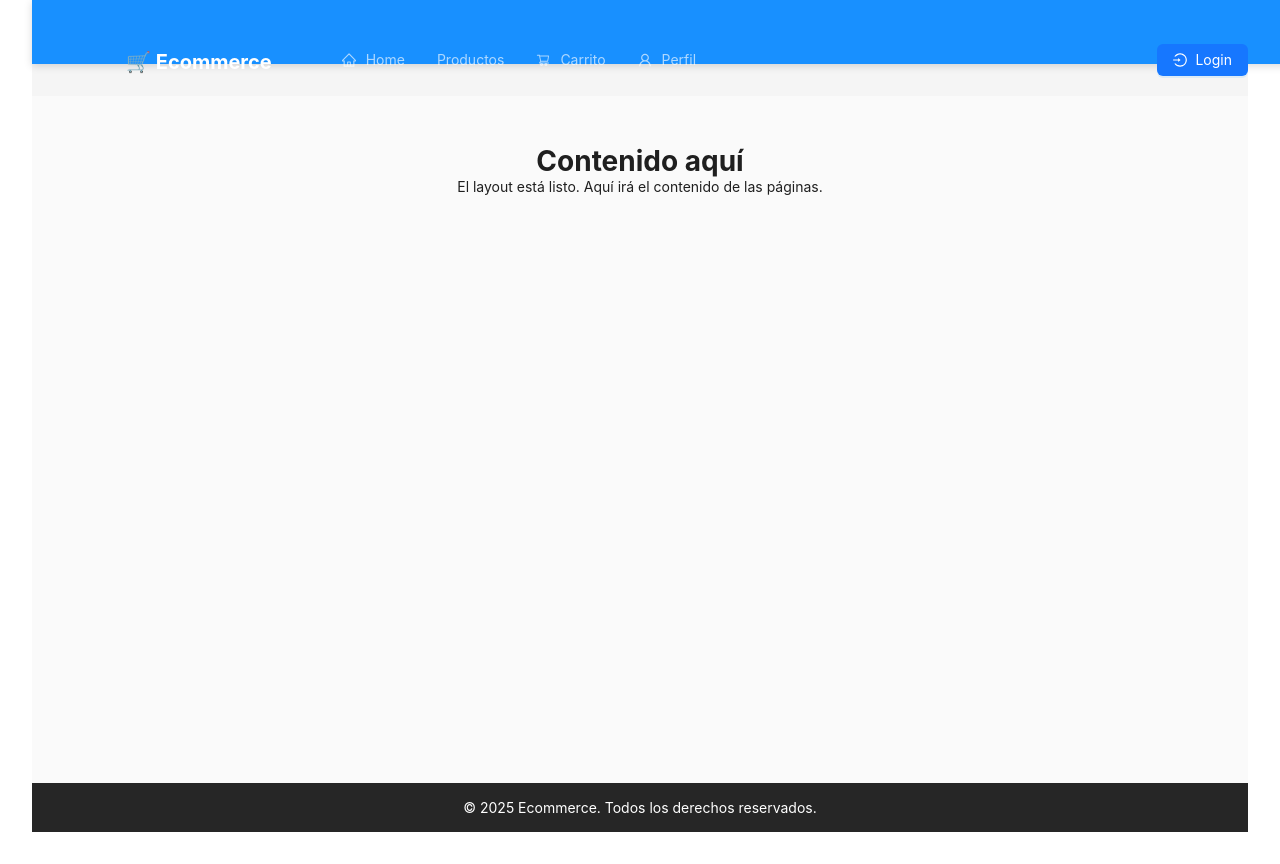
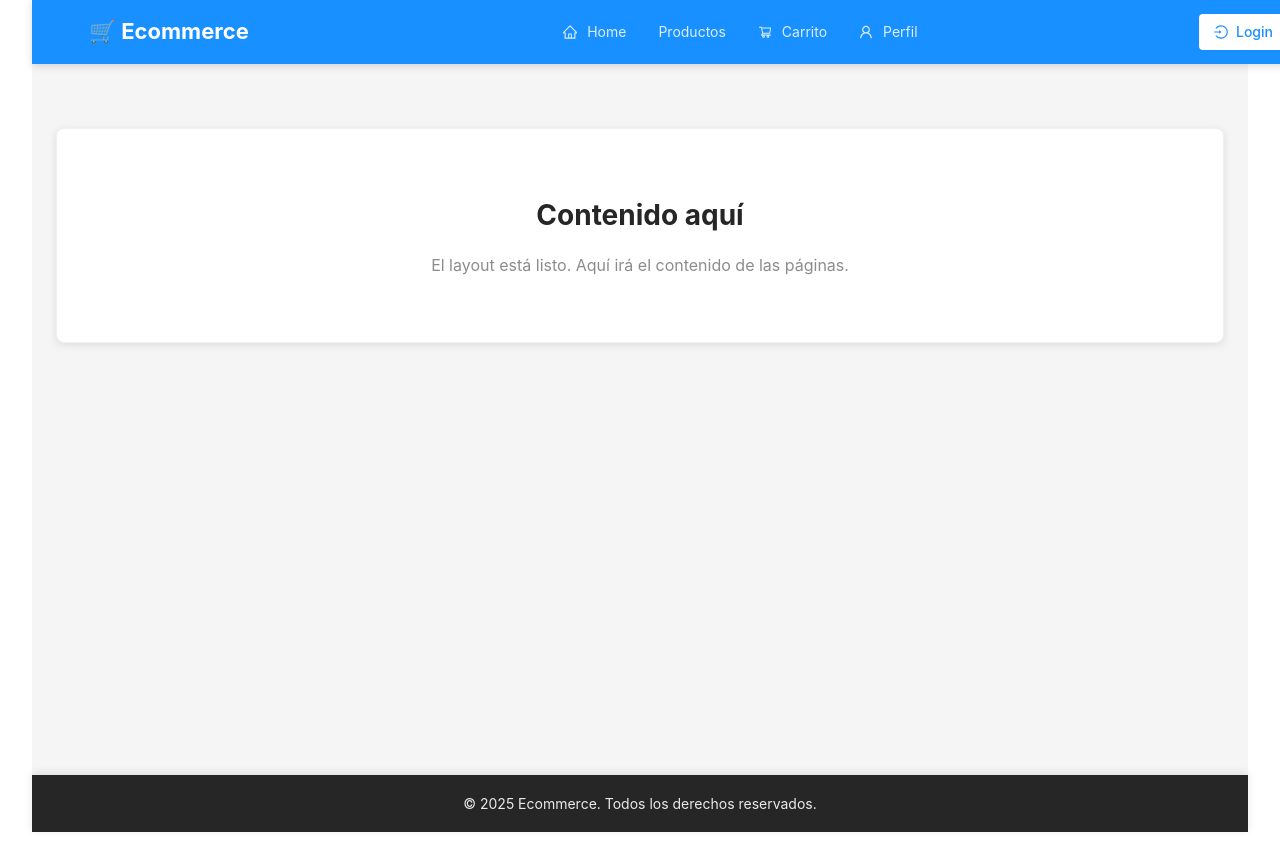
Before and after one commit to Miguelll123/Eccomerce-Proyect-react, a React (Vite) app: page / in a window 1280 px wide. Built offline with nearby package versions, Linux system fonts and the light colour scheme.

Commit message:
layout creado con ant design

```diff
--- a/src/App.jsx
+++ b/src/App.jsx
@@ -1,4 +1,4 @@
-import { ConfigProvider } from 'antd';
+import { ConfigProvider, Card } from 'antd';
 import esES from 'antd/locale/es_ES';
 import Layout from './components/layout/Layout';
 import './App.css';
@@ -7,9 +7,22 @@ function App() {
   return (
     <ConfigProvider locale={esES}>
       <Layout>
-        <div style={{ padding: '24px', textAlign: 'center' }}>
-          <h1>Contenido aquí</h1>
-          <p>El layout está listo. Aquí irá el contenido de las páginas.</p>
+        <div style={{ maxWidth: '1200px', margin: '0 auto', width: '100%' }}>
+          <Card
+            style={{
+              boxShadow: '0 2px 8px rgba(0, 0, 0, 0.1)',
+              borderRadius: '8px'
+            }}
+          >
+            <div style={{ textAlign: 'center', padding: '40px 20px' }}>
+              <h1 style={{ color: '#262626', marginBottom: '16px', fontSize: '28px' }}>
+                Contenido aquí
+              </h1>
+              <p style={{ color: '#8c8c8c', fontSize: '16px', margin: 0 }}>
+                El layout está listo. Aquí irá el contenido de las páginas.
+              </p>
+            </div>
+          </Card>
         </div>
       </Layout>
     </ConfigProvider>
--- a/src/components/layout/Footer.scss
+++ b/src/components/layout/Footer.scss
@@ -4,10 +4,13 @@
   text-align: center;
   background: $text-primary;
   color: white;
-  padding: 16px 0;
+  padding: 20px 0;
   margin-top: auto;
+  box-shadow: 0 -2px 8px rgba(0, 0, 0, 0.1);
 
   p {
     margin: 0;
+    font-size: 14px;
+    opacity: 0.9;
   }
 }
--- a/src/components/layout/Header.jsx
+++ b/src/components/layout/Header.jsx
@@ -1,4 +1,4 @@
-import { Layout, Menu, Button, Space } from 'antd';
+import { Layout, Menu, Button } from 'antd';
 import { HomeOutlined, ShoppingCartOutlined, UserOutlined, LoginOutlined } from '@ant-design/icons';
 import './Header.scss';
 
@@ -39,11 +39,11 @@ function Header() {
           items={menuItems}
           className="header-menu"
         />
-        <Space className="header-actions">
-          <Button type="primary" icon={<LoginOutlined />}>
+        <div className="header-actions">
+          <Button type="primary" icon={<LoginOutlined />} size="default">
             Login
           </Button>
-        </Space>
+        </div>
       </div>
     </AntHeader>
   );
--- a/src/components/layout/Header.scss
+++ b/src/components/layout/Header.scss
@@ -8,32 +8,27 @@
   width: 100%;
   z-index: 1000;
   box-shadow: 0 2px 8px rgba(0, 0, 0, 0.15);
+  height: 64px;
+  line-height: 64px;
 }
 
 .header-content {
   display: flex;
   align-items: center;
   justify-content: space-between;
-  max-width: 1200px;
-  margin: 0 auto;
   width: 100%;
   padding: 0 24px;
+  height: 64px;
+  gap: 16px;
 }
 
 .logo {
   color: white;
-  font-size: 20px;
+  font-size: 22px;
   font-weight: bold;
-  margin-right: 24px;
-
-  a {
-    color: white;
-    text-decoration: none;
-
-    &:hover {
-      color: rgba(255, 255, 255, 0.8);
-    }
-  }
+  white-space: nowrap;
+  cursor: pointer;
+  flex-shrink: 0;
 }
 
 .header-menu {
@@ -41,8 +36,39 @@
   background: transparent;
   border-bottom: none;
   line-height: 64px;
+  min-width: 0;
+  display: flex;
+  justify-content: center;
+
+  .ant-menu-item {
+    color: rgba(255, 255, 255, 0.85) !important;
+
+    &:hover {
+      color: white !important;
+    }
+
+    &.ant-menu-item-selected {
+      color: white !important;
+      border-bottom-color: white !important;
+    }
+  }
 }
 
 .header-actions {
-  margin-left: auto;
+  flex-shrink: 0;
+  white-space: nowrap;
+
+  .ant-btn {
+    height: 36px;
+    border-radius: 4px;
+    background: white;
+    color: $primary-color;
+    border: none;
+    font-weight: 500;
+
+    &:hover {
+      background: rgba(255, 255, 255, 0.9);
+      color: $primary-color;
+    }
+  }
 }
--- a/src/components/layout/Layout.scss
+++ b/src/components/layout/Layout.scss
@@ -2,11 +2,15 @@
 
 .app-layout {
   min-height: 100vh;
+  display: flex;
+  flex-direction: column;
 }
 
 .layout-content {
+  flex: 1;
   min-height: calc(100vh - 64px - 60px);
-  padding: 24px;
-  background: $background-light;
+  padding: 32px 24px;
+  background: #f5f5f5;
   margin-top: 64px;
+  width: 100%;
 }
```
